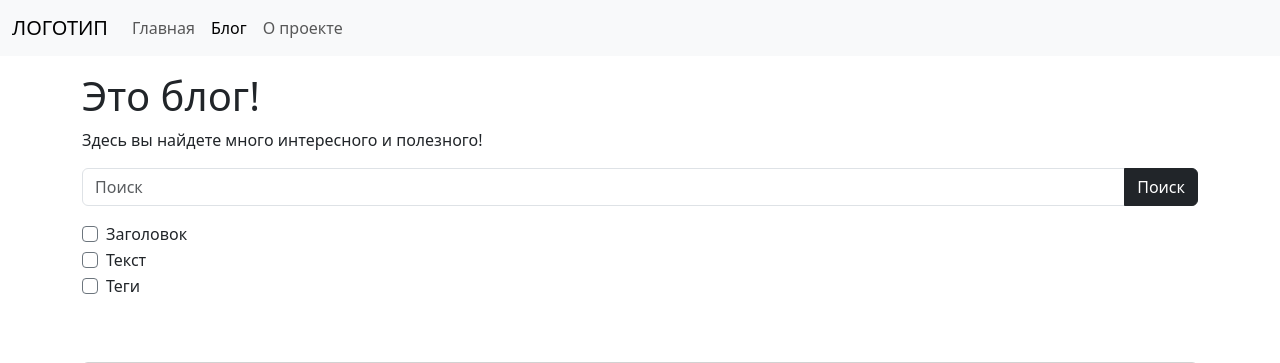
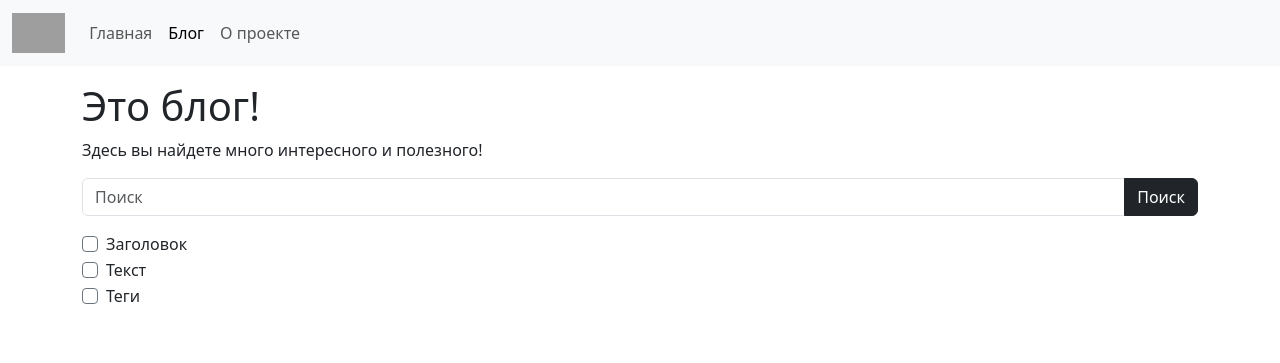
Before and after one commit to VladimirMonin/pydeck, a Django app: page /blog/ in a window 1280 px wide. Shown: the top 363 px of the page. Run offline with Django 5.2, Linux system fonts and the light colour scheme; some libraries are stand-ins or nearby versions; grey boxes are pictures that could not be loaded.

Commit message:
шаблоны: логотип в меню

```diff
--- a/templates/includes/nav.html
+++ b/templates/includes/nav.html
@@ -1,6 +1,9 @@
+{% load static %}
 <nav class="navbar navbar-expand-lg bg-body-tertiary">
   <div class="container-fluid">
-      <a class="navbar-brand" href="#">ЛОГОТИП</a>
+    <a class="navbar-brand" href="#">
+      <img src="{% static 'images/logo.webp' %}" alt="ЛОГОТИП" style="height: 40px;"> <!-- Здесь укажите путь к вашему логотипу и задайте желаемый размер -->
+    </a>
     <button class="navbar-toggler" type="button" data-bs-toggle="collapse" data-bs-target="#navbarNavAltMarkup" aria-controls="navbarNavAltMarkup" aria-expanded="false" aria-label="Переключатель навигации">
       <span class="navbar-toggler-icon"></span>
     </button>
```
Lines whose indentation alone changed are shown as unchanged.
